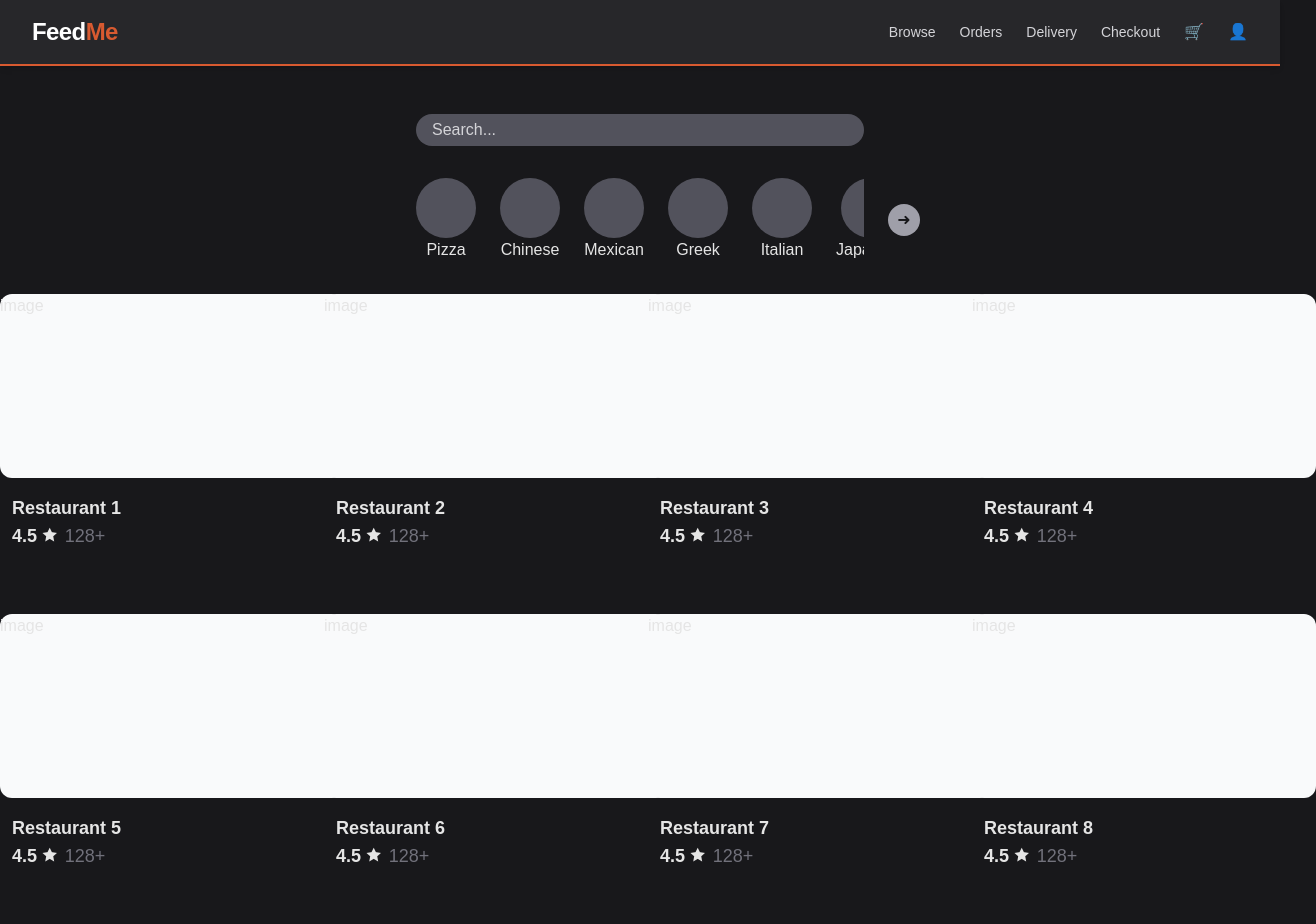
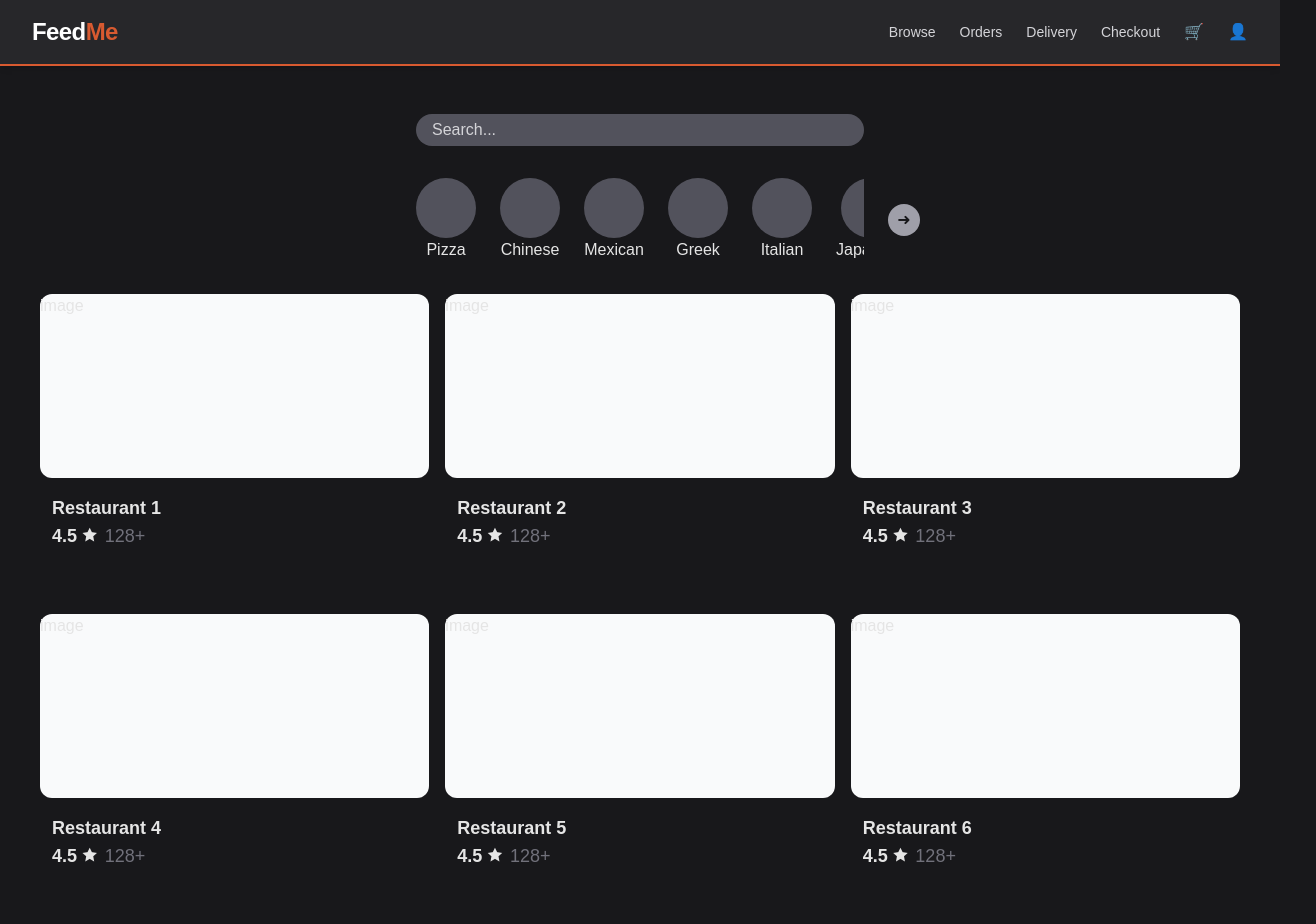
Before and after one commit to William-Bowman-JCU/cp3407-project, a Next.js app in the folder frontend/: page /browse in a window 1280 px wide. Shown: the top 924 px of the page, 1316 px wide, since content can reach past the window. Built offline with nearby package versions, Linux system fonts and the light colour scheme.

Commit message:
feat: update restaurant grid layout for responsive design

```diff
--- a/frontend/app/browse/page.tsx
+++ b/frontend/app/browse/page.tsx
@@ -60,8 +60,8 @@
                     }}>➜</button>
             </div>
 
-            <div className="grid grid-cols-1 sm:grid-cols-2 md:grid-cols-3 lg:grid-cols-4 gap-y-16 gap-x-4">
-                <div className="flex flex-col gap-4 min-h-54 min-w-86">
+            <div className="grid grid-cols-[repeat(auto-fill,minmax(360px,1fr))] gap-y-16 gap-x-4 w-full px-10">
+                <div className="flex flex-col gap-4 min-h-54 w-full">
                     <div className="min-w-full rounded-xl min-h-46 bg-gray-50">image</div>
                     <div className='flex flex-col justify-between'>
                         <h3 className='pl-3 text-lg font-semibold'>Restaurant 1</h3>
@@ -71,7 +71,7 @@
                         </div>
                     </div>
                 </div>
-                <div className="flex flex-col gap-4 min-h-54 min-w-86">
+                <div className="flex flex-col gap-4 min-h-54 min-w-0">
                     <div className="min-w-full rounded-xl min-h-46 bg-gray-50">image</div>
                     <div className='flex flex-col justify-between'>
                         <h3 className='pl-3 text-lg font-semibold'>Restaurant 2</h3>
@@ -81,7 +81,7 @@
                         </div>
                     </div>
                 </div>
-                <div className="flex flex-col gap-4 min-h-54 min-w-86">
+                <div className="flex flex-col gap-4 min-h-54 min-w-0">
                     <div className="min-w-full rounded-xl min-h-46 bg-gray-50">image</div>
                     <div className='flex flex-col justify-between'>
                         <h3 className='pl-3 text-lg font-semibold'>Restaurant 3</h3>
@@ -91,7 +91,7 @@
                         </div>
                     </div>
                 </div>
-                <div className="flex flex-col gap-4 min-h-54 min-w-86">
+                <div className="flex flex-col gap-4 min-h-54 min-w-0">
                     <div className="min-w-full rounded-xl min-h-46 bg-gray-50">image</div>
                     <div className='flex flex-col justify-between'>
                         <h3 className='pl-3 text-lg font-semibold'>Restaurant 4</h3>
@@ -101,7 +101,7 @@
                         </div>
                     </div>
                 </div>
-                <div className="flex flex-col gap-4 min-h-54 min-w-86">
+                <div className="flex flex-col gap-4 min-h-54 min-w-0">
                     <div className="min-w-full rounded-xl min-h-46 bg-gray-50">image</div>
                     <div className='flex flex-col justify-between'>
                         <h3 className='pl-3 text-lg font-semibold'>Restaurant 5</h3>
@@ -111,7 +111,7 @@
                         </div>
                     </div>
                 </div>
-                <div className="flex flex-col gap-4 min-h-54 min-w-86">
+                <div className="flex flex-col gap-4 min-h-54 min-w-0">
                     <div className="min-w-full rounded-xl min-h-46 bg-gray-50">image</div>
                     <div className='flex flex-col justify-between'>
                         <h3 className='pl-3 text-lg font-semibold'>Restaurant 6</h3>
@@ -121,7 +121,7 @@
                         </div>
                     </div>
                 </div>
-                <div className="flex flex-col gap-4 min-h-54 min-w-86">
+                <div className="flex flex-col gap-4 min-h-54 min-w-0">
                     <div className="min-w-full rounded-xl min-h-46 bg-gray-50">image</div>
                     <div className='flex flex-col justify-between'>
                         <h3 className='pl-3 text-lg font-semibold'>Restaurant 7</h3>
@@ -131,7 +131,7 @@
                         </div>
                     </div>
                 </div>
-                <div className="flex flex-col gap-4 min-h-54 min-w-86">
+                <div className="flex flex-col gap-4 min-h-54 min-w-0">
                     <div className="min-w-full rounded-xl min-h-46 bg-gray-50">image</div>
                     <div className='flex flex-col justify-between'>
                         <h3 className='pl-3 text-lg font-semibold'>Restaurant 8</h3>
```
